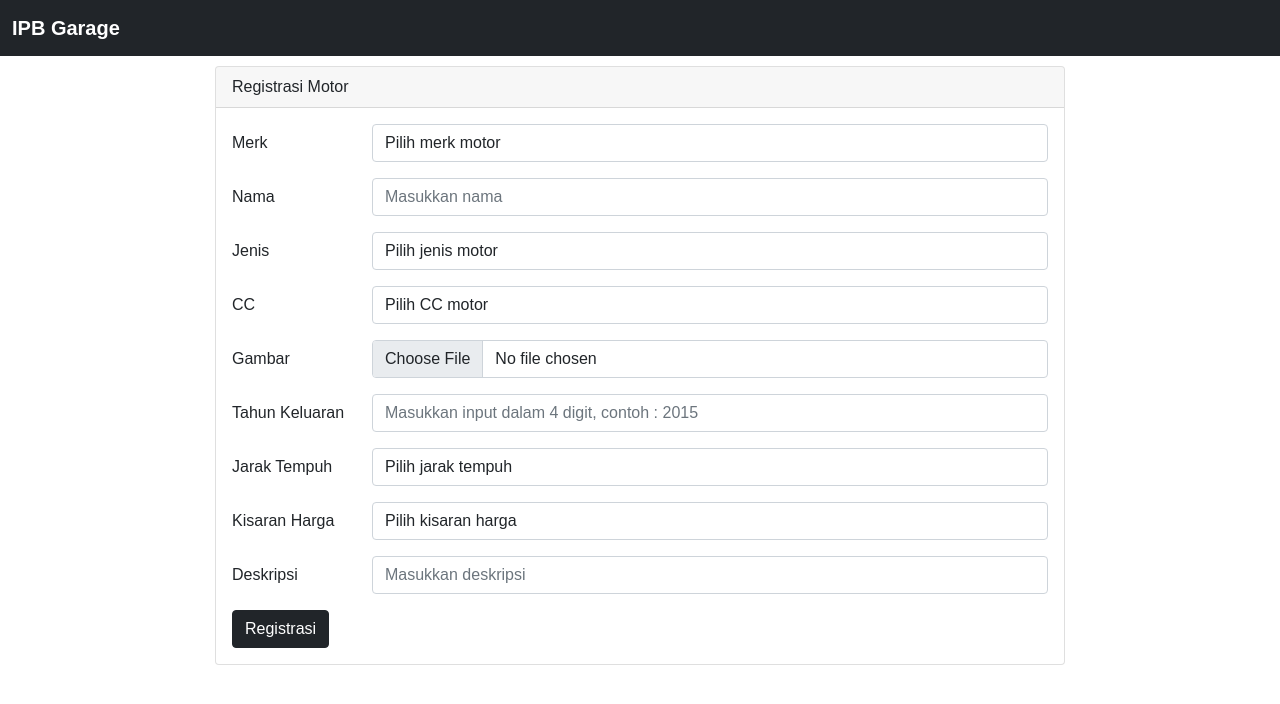
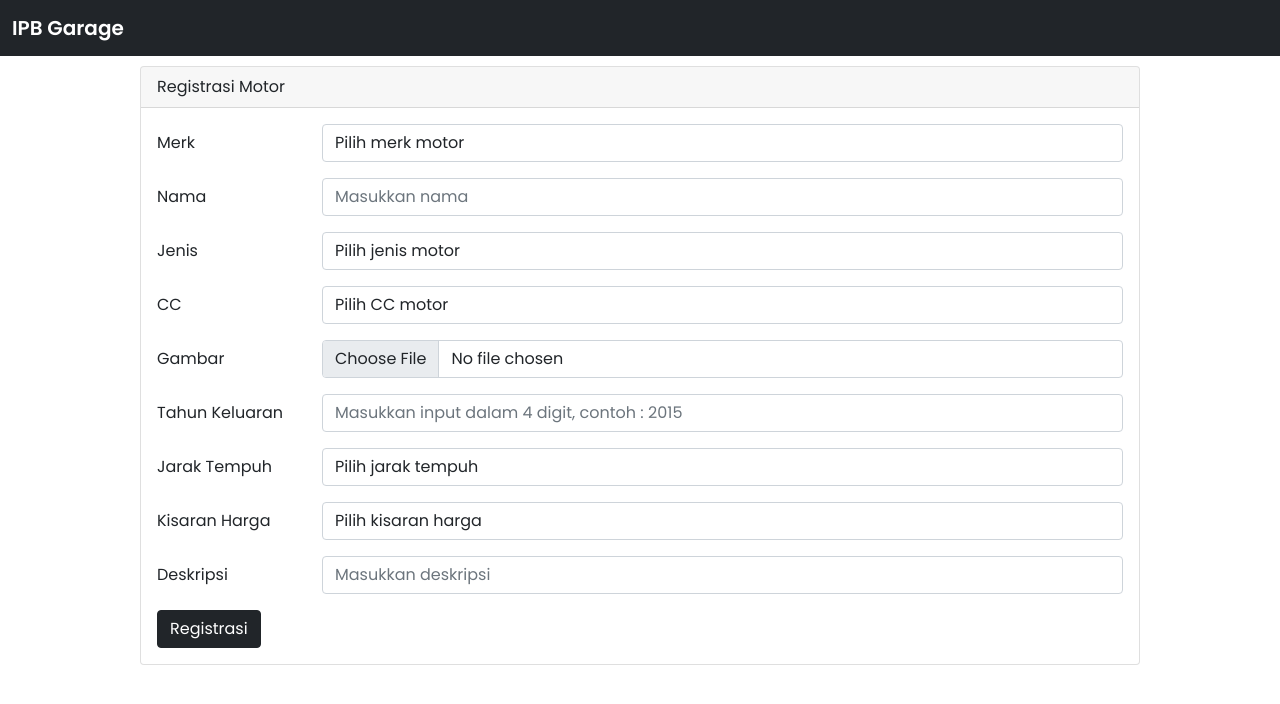
Before and after one commit to mochammadkevin/Tugas-Akhir-Basdat, a PHP site: page /registrasi-motor.php in a window 1280 px wide. Shown: the top 704 px of the page. Run offline with PHP 8.4, Linux system fonts and the light colour scheme.

Commit message:
update regist dikit

```diff
--- a/registrasi-motor.php
+++ b/registrasi-motor.php
@@ -51,9 +51,13 @@ if(isset($_POST['submit'])){
     <link href="https://cdn.jsdelivr.net/npm/bootstrap@5.0.2/dist/css/bootstrap.min.css" rel="stylesheet"
         integrity="sha384-EVSTQN3/azprG1Anm3QDgpJLIm9Nao0Yz1ztcQTwFspd3yD65VohhpuuCOmLASjC" crossorigin="anonymous">
     <link rel="stylesheet" href="style.css">
+    <link rel="preconnect" href="https://fonts.googleapis.com">
+    <link rel="preconnect" href="https://fonts.gstatic.com" crossorigin>
+    <link href="https://fonts.googleapis.com/css2?family=Poppins:wght@300;400;500;600;700&display=swap"
+        rel="stylesheet">
     <style>
     .mx-auto {
-        width: 850px;
+        width: 1000px;
     }
 
     .card {
```
